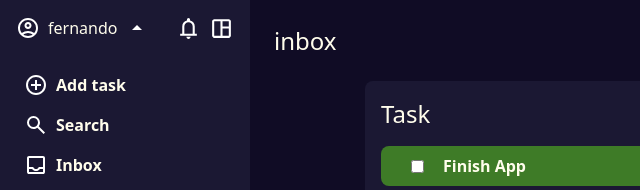
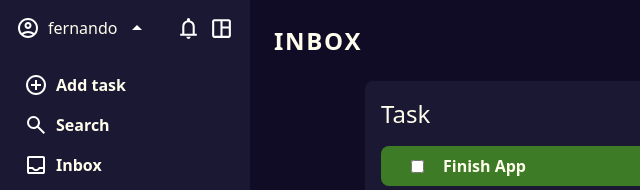
Before and after one commit to fernandopeguero/TodoList, a website built with webpack: page src/template.html in a window 1280 px wide. Shown: the top 190 px of the page, 0-640 px from the left. Built offline with nearby package versions, Linux system fonts and the light colour scheme.

Commit message:
Update styling

```diff
--- a/src/style.css
+++ b/src/style.css
@@ -139,6 +139,12 @@ body {
 
   padding:var(--pd-large);
   width: 100%;
+
+  h1 {
+    font-weight: bolder;
+    text-transform: uppercase;
+    letter-spacing: 1.7px;
+  }
 
   .todos_container {
     margin: 0 auto;
```
